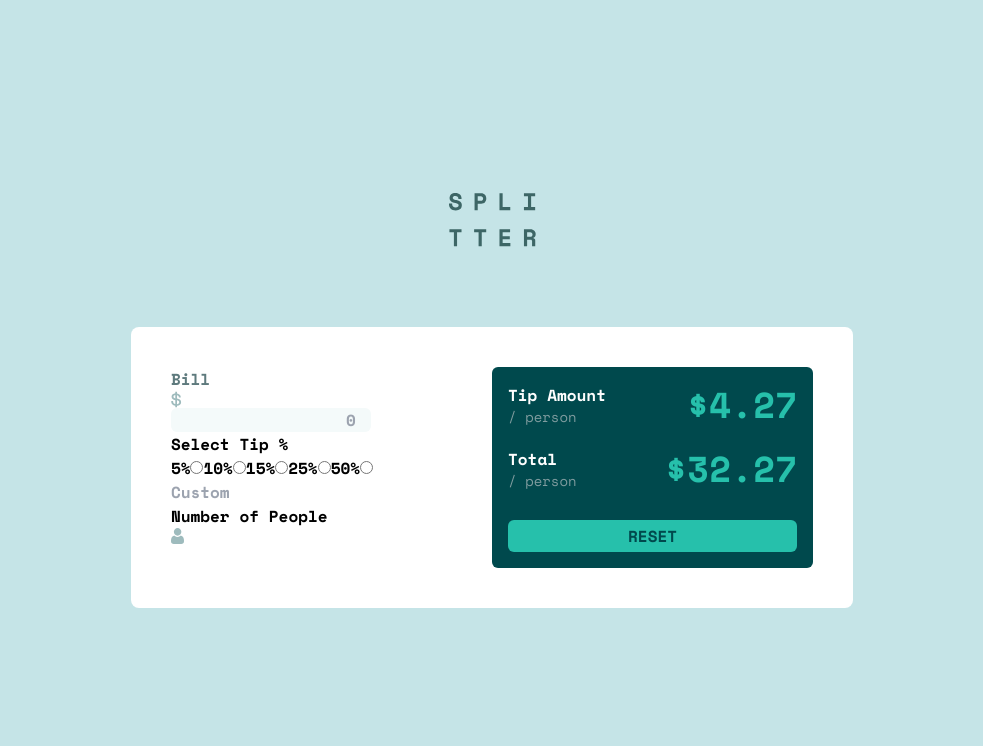
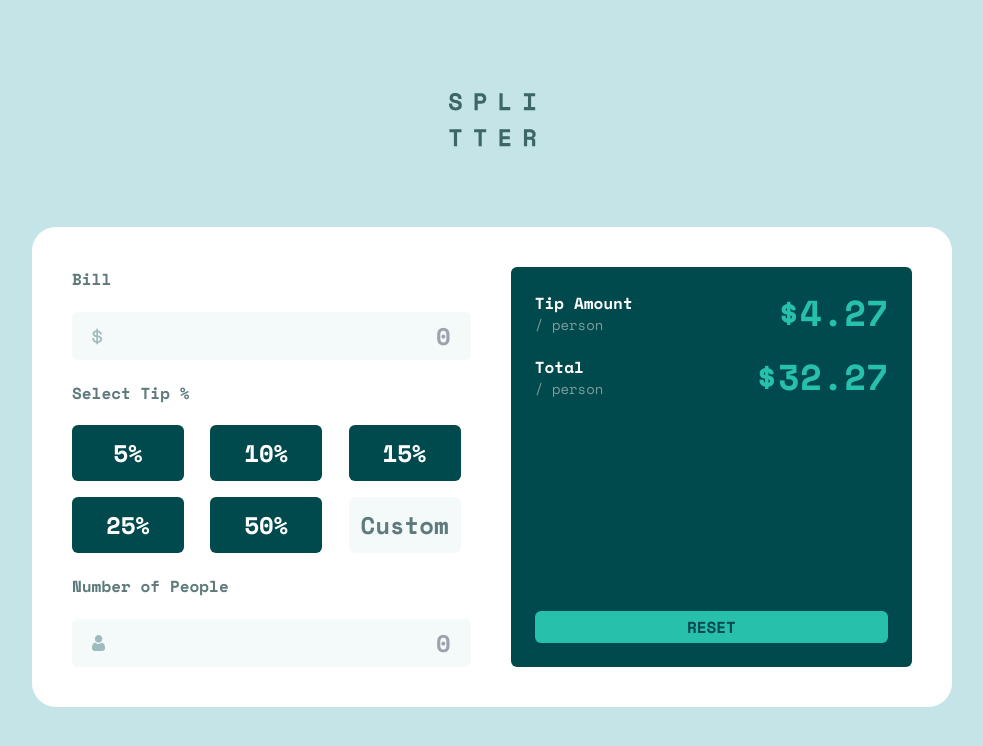
Before and after one commit to meisteraxel/tip-calculator-app, a React (Vite) app: page / in a window 1280 px wide. Shown: the top 746 px of the page, without its empty margins (148-1131 px from the left). Built offline with nearby package versions, Linux system fonts and the light colour scheme.

Commit message:
Finished Input Component Styling

```diff
--- a/src/App.jsx
+++ b/src/App.jsx
@@ -7,7 +7,7 @@ function App() {
   return (
     <div className="flex flex-col justify-center items-center font-mono">
       <img src="./src/assets/logo.svg" alt="Logo" />
-      <main className="bg-white flex justify-center mt-20 p-10 rounded-lg">
+      <main className="bg-white flex justify-between gap-10 mt-20 p-10 rounded-3xl custom-height custom-width">
         <Input />
         <Calculation />
       </main>
--- a/src/components/Calculation.jsx
+++ b/src/components/Calculation.jsx
@@ -3,7 +3,7 @@ import "../index.css";
 
 function Calculation() {
   return (
-    <div className="bg-very-dark-cyan p-4 rounded-md w-1/2 flex flex-col">
+    <div className="bg-very-dark-cyan p-6 rounded-md w-1/2 flex flex-col">
       <div className="flex justify-between items-center">
         <div>
           <p className="text-white font-semibold text-m">Tip Amount</p>
--- a/src/components/Input.jsx
+++ b/src/components/Input.jsx
@@ -3,31 +3,80 @@ import "../index.css";
 
 function Input() {
   return (
-    <div className="font-semibold w-1/2">
-      <p className="text-dark-grayish-cyan">Bill</p>
-      <img src="../src/assets/icon-dollar.svg" alt="" />
+    <div className="font-bold w-1/2 flex flex-col justify-between text-2xl">
+      <p className="text-dark-grayish-cyan text-base">Bill</p>
+      <div className="relative">
+        <img
+          src="../src/assets/icon-dollar.svg"
+          alt=""
+          className="absolute top-4 left-5"
+        />
         <input
           type="number"
           name=""
           id=""
-        className="bg-very-light-grayish-cyan rounded-md text-right"
+          className="bg-very-light-grayish-cyan rounded-md text-grayish-cyan text-right w-full py-2 px-5"
           placeholder="0"
         />
-      <p>Select Tip %</p>
-      <label htmlFor="5">5%</label>
-      <input type="radio" />
-      <label htmlFor="10">10%</label>
-      <input type="radio" />
-      <label htmlFor="15">15%</label>
-      <input type="radio" />
-      <label htmlFor="25%">25%</label>
-      <input type="radio" />
-      <label htmlFor="50%">50%</label>
-      <input type="radio" />
-      <input type="number" placeholder="Custom" />
-      <p>Number of People</p>
-      <img src="../src/assets/icon-person.svg" alt="" />
-      <input type="number" />
+      </div>
+      <p className="text-dark-grayish-cyan text-base">Select Tip %</p>
+      <div className="grid grid-cols-3 text-center gap-4">
+        <label
+          htmlFor="5"
+          className="bg-very-dark-cyan text-white rounded-md cursor-pointer w-28 px-2 py-3"
+        >
+          5%
+        </label>
+        <input type="radio" className="hidden" />
+        <label
+          htmlFor="10"
+          className="bg-very-dark-cyan text-white rounded-md cursor-pointer w-28 px-2 py-3"
+        >
+          10%
+        </label>
+        <input type="radio" className="hidden" />
+        <label
+          htmlFor="15"
+          className="bg-very-dark-cyan text-white rounded-md cursor-pointer w-28 px-2 py-3"
+        >
+          15%
+        </label>
+        <input type="radio" className="hidden" />
+        <label
+          htmlFor="25%"
+          className="bg-very-dark-cyan text-white rounded-md cursor-pointer w-28 px-2 py-3"
+        >
+          25%
+        </label>
+        <input type="radio" className="hidden" />
+        <label
+          htmlFor="50%"
+          className="bg-very-dark-cyan text-white rounded-md cursor-pointer w-28 px-2 py-3"
+        >
+          50%
+        </label>
+        <input type="radio" className="hidden" />
+        <input
+          type="number"
+          placeholder="Custom"
+          className="cursor-pointer rounded-md placeholder:text-dark-grayish-cyan bg-very-light-grayish-cyan text-center w-28 px-2 py-3"
+        />
+      </div>
+      <p className="text-dark-grayish-cyan text-base">Number of People</p>
+      <div className="relative">
+        <img
+          src="../src/assets/icon-person.svg"
+          alt=""
+          className="absolute top-4 left-5"
+        />
+        <input
+          type="number"
+          name=""
+          id=""
+          className="bg-very-light-grayish-cyan rounded-md text-grayish-cyan text-right w-full py-2 px-5"
+          placeholder="0"
+        />
+      </div>
     </div>
   );
 }
--- a/src/index.css
+++ b/src/index.css
@@ -11,3 +11,17 @@ body {
   justify-content: center;
   min-height: 100vh;
 }
+
+input[type="number"]::-webkit-inner-spin-button,
+input[type="number"]::-webkit-outer-spin-button {
+  -webkit-appearance: none;
+  margin: 0;
+}
+
+.custom-height {
+  height: 480px;
+}
+
+.custom-width {
+  width: 920px;
+}
```
Lines whose indentation alone changed are shown as unchanged.
